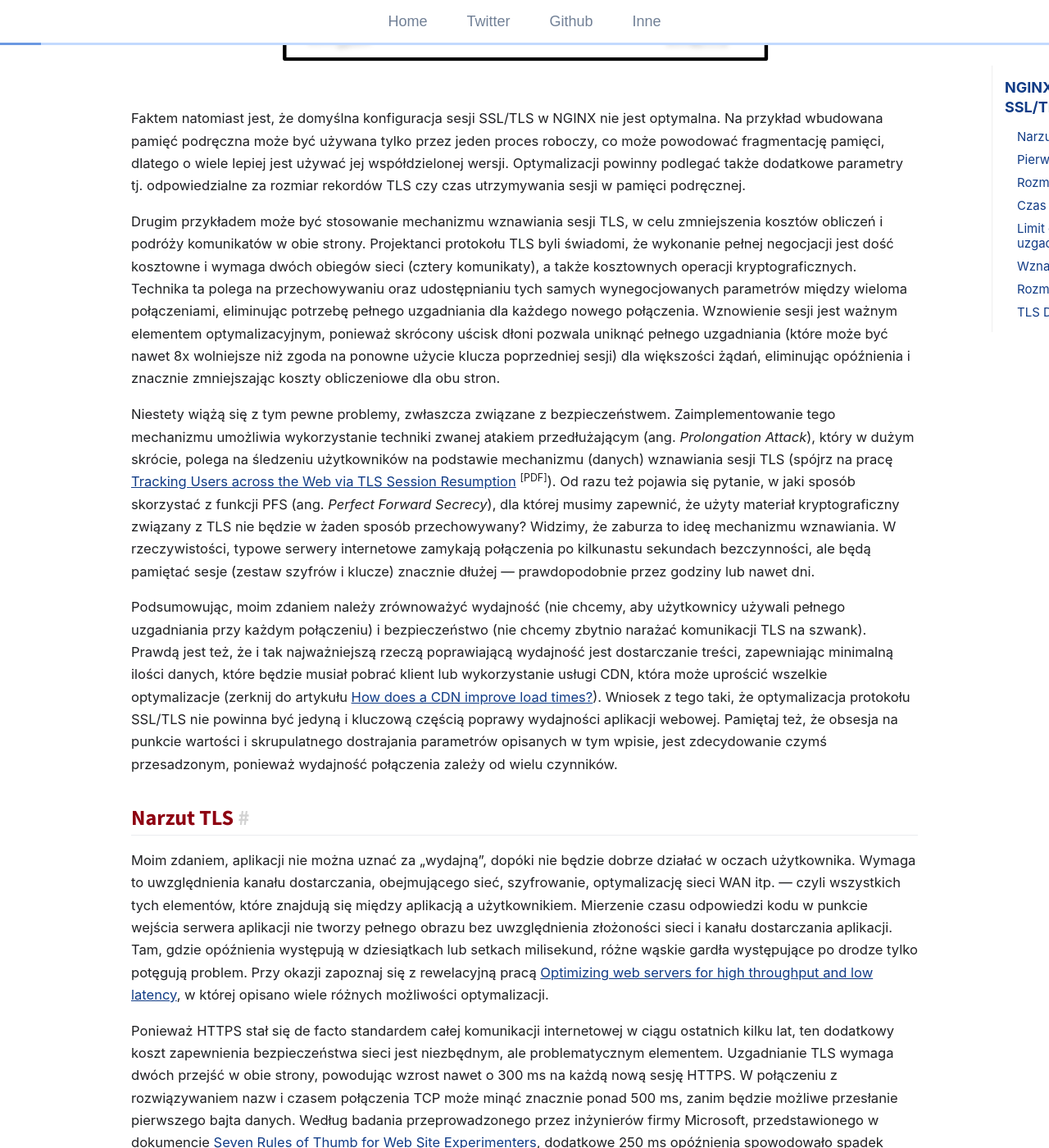
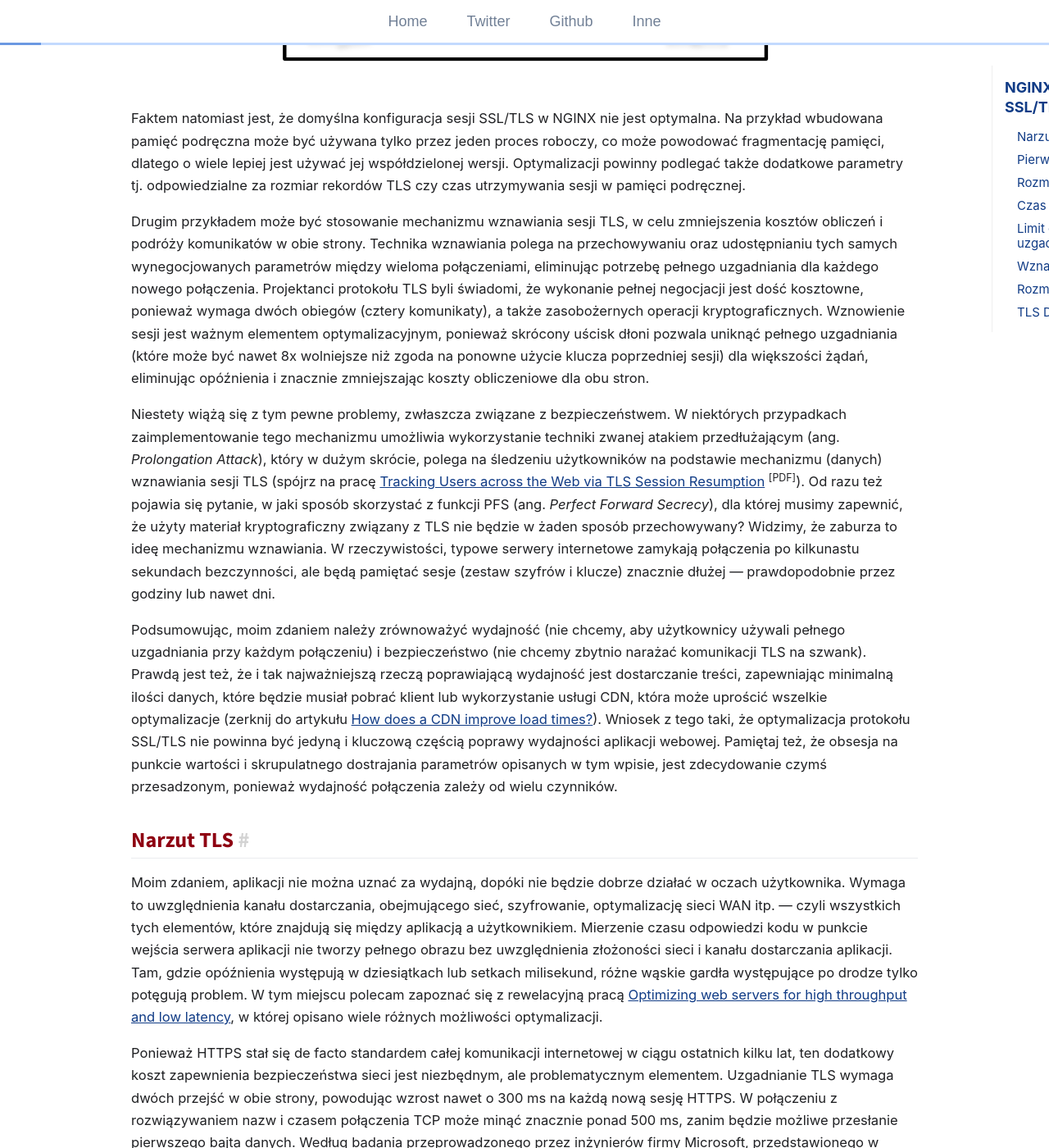
Before and after one commit to git04112019/trimstray.github.io, a Jekyll site: the page built from _posts/2019-07-21-nginx-optymalizacja_sesji_ssl-tls.md, in a window 1280 px wide and 1400 px high, scrolled down 960 px. Shown: the whole window at 82% size. Built offline with Jekyll 4.4.1, drawn with Linux system fonts in a browser that asks for light colours; comment, search, counter and statistics services are not loaded; some of the changed text lies outside the part shown.

Commit message:
uncommited changes - signed-off-by: trimstray <trimstray@gmail.com>

```diff
--- a/_posts/2019-07-21-nginx-optymalizacja_sesji_ssl-tls.md
+++ b/_posts/2019-07-21-nginx-optymalizacja_sesji_ssl-tls.md
@@ -21,15 +21,15 @@ Jeżeli chodzi o temat tego wpisu, to tak naprawdę nie ma jednoznacznych odpowi
 
 Faktem natomiast jest, że domyślna konfiguracja sesji SSL/TLS w NGINX nie jest optymalna. Na przykład wbudowana pamięć podręczna może być używana tylko przez jeden proces roboczy, co może powodować fragmentację pamięci, dlatego o wiele lepiej jest używać jej współdzielonej wersji. Optymalizacji powinny podlegać także dodatkowe parametry tj. odpowiedzialne za rozmiar rekordów TLS czy czas utrzymywania sesji w pamięci podręcznej.
 
-Drugim przykładem może być stosowanie mechanizmu wznawiania sesji TLS, w celu zmniejszenia kosztów obliczeń i podróży komunikatów w obie strony. Projektanci protokołu TLS byli świadomi, że wykonanie pełnej negocjacji jest dość kosztowne i wymaga dwóch obiegów sieci (cztery komunikaty), a także kosztownych operacji kryptograficznych. Technika ta polega na przechowywaniu oraz udostępnianiu tych samych wynegocjowanych parametrów między wieloma połączeniami, eliminując potrzebę pełnego uzgadniania dla każdego nowego połączenia. Wznowienie sesji jest ważnym elementem optymalizacyjnym, ponieważ skrócony uścisk dłoni pozwala uniknąć pełnego uzgadniania (które może być nawet 8x wolniejsze niż zgoda na ponowne użycie klucza poprzedniej sesji) dla większości żądań, eliminując opóźnienia i znacznie zmniejszając koszty obliczeniowe dla obu stron.
+Drugim przykładem może być stosowanie mechanizmu wznawiania sesji TLS, w celu zmniejszenia kosztów obliczeń i podróży komunikatów w obie strony. Technika wznawiania polega na przechowywaniu oraz udostępnianiu tych samych wynegocjowanych parametrów między wieloma połączeniami, eliminując potrzebę pełnego uzgadniania dla każdego nowego połączenia. Projektanci protokołu TLS byli świadomi, że wykonanie pełnej negocjacji jest dość kosztowne, ponieważ wymaga dwóch obiegów (cztery komunikaty), a także zasobożernych operacji kryptograficznych. Wznowienie sesji jest ważnym elementem optymalizacyjnym, ponieważ skrócony uścisk dłoni pozwala uniknąć pełnego uzgadniania (które może być nawet 8x wolniejsze niż zgoda na ponowne użycie klucza poprzedniej sesji) dla większości żądań, eliminując opóźnienia i znacznie zmniejszając koszty obliczeniowe dla obu stron.
 
-Niestety wiążą się z tym pewne problemy, zwłaszcza związane z bezpieczeństwem. Zaimplementowanie tego mechanizmu umożliwia wykorzystanie techniki zwanej atakiem przedłużającym (ang. _Prolongation Attack_), który w dużym skrócie, polega na śledzeniu użytkowników na podstawie mechanizmu (danych) wznawiania sesji TLS (spójrz na pracę [Tracking Users across the Web via TLS Session Resumption]({{ site.url }}/assets/pdfs/2018-12-06-Sy-ACSAC-Tracking_Users_across_the_Web_via_TLS_Session_Resumption.pdf) <sup>[PDF]</sup>). Od razu też pojawia się pytanie, w jaki sposób skorzystać z funkcji PFS (ang. _Perfect Forward Secrecy_), dla której musimy zapewnić, że użyty materiał kryptograficzny związany z TLS nie będzie w żaden sposób przechowywany? Widzimy, że zaburza to ideę mechanizmu wznawiania. W rzeczywistości, typowe serwery internetowe zamykają połączenia po kilkunastu sekundach bezczynności, ale będą pamiętać sesje (zestaw szyfrów i klucze) znacznie dłużej — prawdopodobnie przez godziny lub nawet dni.
+Niestety wiążą się z tym pewne problemy, zwłaszcza związane z bezpieczeństwem. W niektórych przypadkach zaimplementowanie tego mechanizmu umożliwia wykorzystanie techniki zwanej atakiem przedłużającym (ang. _Prolongation Attack_), który w dużym skrócie, polega na śledzeniu użytkowników na podstawie mechanizmu (danych) wznawiania sesji TLS (spójrz na pracę [Tracking Users across the Web via TLS Session Resumption]({{ site.url }}/assets/pdfs/2018-12-06-Sy-ACSAC-Tracking_Users_across_the_Web_via_TLS_Session_Resumption.pdf) <sup>[PDF]</sup>). Od razu też pojawia się pytanie, w jaki sposób skorzystać z funkcji PFS (ang. _Perfect Forward Secrecy_), dla której musimy zapewnić, że użyty materiał kryptograficzny związany z TLS nie będzie w żaden sposób przechowywany? Widzimy, że zaburza to ideę mechanizmu wznawiania. W rzeczywistości, typowe serwery internetowe zamykają połączenia po kilkunastu sekundach bezczynności, ale będą pamiętać sesje (zestaw szyfrów i klucze) znacznie dłużej — prawdopodobnie przez godziny lub nawet dni.
 
 Podsumowując, moim zdaniem należy zrównoważyć wydajność (nie chcemy, aby użytkownicy używali pełnego uzgadniania przy każdym połączeniu) i bezpieczeństwo (nie chcemy zbytnio narażać komunikacji TLS na szwank). Prawdą jest też, że i tak najważniejszą rzeczą poprawiającą wydajność jest dostarczanie treści, zapewniając minimalną ilości danych, które będzie musiał pobrać klient lub wykorzystanie usługi CDN, która może uprościć wszelkie optymalizacje (zerknij do artykułu [How does a CDN improve load times?](https://www.cloudflare.com/learning/cdn/performance/)). Wniosek z tego taki, że optymalizacja protokołu SSL/TLS nie powinna być jedyną i kluczową częścią poprawy wydajności aplikacji webowej. Pamiętaj też, że obsesja na punkcie wartości i skrupulatnego dostrajania parametrów opisanych w tym wpisie, jest zdecydowanie czymś przesadzonym, ponieważ wydajność połączenia zależy od wielu czynników.
 
 ## Narzut TLS
 
-Moim zdaniem, aplikacji nie można uznać za „wydajną”, dopóki nie będzie dobrze działać w oczach użytkownika. Wymaga to uwzględnienia kanału dostarczania, obejmującego sieć, szyfrowanie, optymalizację sieci WAN itp. — czyli wszystkich tych elementów, które znajdują się między aplikacją a użytkownikiem. Mierzenie czasu odpowiedzi kodu w punkcie wejścia serwera aplikacji nie tworzy pełnego obrazu bez uwzględnienia złożoności sieci i kanału dostarczania aplikacji. Tam, gdzie opóźnienia występują w dziesiątkach lub setkach milisekund, różne wąskie gardła występujące po drodze tylko potęgują problem. Przy okazji zapoznaj się z rewelacyjną pracą [Optimizing web servers for high throughput and low latency](https://dropbox.tech/infrastructure/optimizing-web-servers-for-high-throughput-and-low-latency), w której opisano wiele różnych możliwości optymalizacji.
+Moim zdaniem, aplikacji nie można uznać za wydajną, dopóki nie będzie dobrze działać w oczach użytkownika. Wymaga to uwzględnienia kanału dostarczania, obejmującego sieć, szyfrowanie, optymalizację sieci WAN itp. — czyli wszystkich tych elementów, które znajdują się między aplikacją a użytkownikiem. Mierzenie czasu odpowiedzi kodu w punkcie wejścia serwera aplikacji nie tworzy pełnego obrazu bez uwzględnienia złożoności sieci i kanału dostarczania aplikacji. Tam, gdzie opóźnienia występują w dziesiątkach lub setkach milisekund, różne wąskie gardła występujące po drodze tylko potęgują problem. W tym miejscu polecam zapoznać się z rewelacyjną pracą [Optimizing web servers for high throughput and low latency](https://dropbox.tech/infrastructure/optimizing-web-servers-for-high-throughput-and-low-latency), w której opisano wiele różnych możliwości optymalizacji.
 
 Ponieważ HTTPS stał się de facto standardem całej komunikacji internetowej w ciągu ostatnich kilku lat, ten dodatkowy koszt zapewnienia bezpieczeństwa sieci jest niezbędnym, ale problematycznym elementem. Uzgadnianie TLS wymaga dwóch przejść w obie strony, powodując wzrost nawet o 300 ms na każdą nową sesję HTTPS. W połączeniu z rozwiązywaniem nazw i czasem połączenia TCP może minąć znacznie ponad 500 ms, zanim będzie możliwe przesłanie pierwszego bajta danych. Według badania przeprowadzonego przez inżynierów firmy Microsoft, przedstawionego w dokumencie [Seven Rules of Thumb for Web Site Experimenters]({{ site.url }}/assets/pdfs/2014experimentersRulesOfThumb.pdf), dodatkowe 250 ms opóźnienia spowodowało spadek przychodów wyszukiwarki bing o półtora procenta.
 
```
Also changed, not shown: other parts of _posts/2019-07-21-nginx-optymalizacja_sesji_ssl-tls.md (+2 -2 lines).
